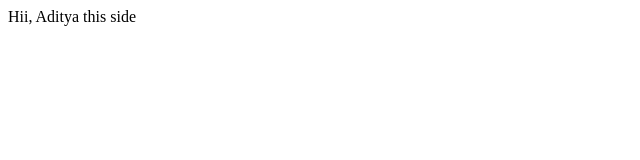
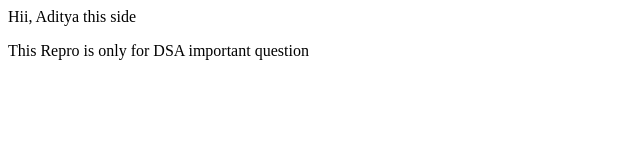
Before and after one commit to arunjadaun2002/DSA-TOPIC-WISE-IMPORTANT-QUESTION, a plain HTML site: page index.html in a window 1280 px wide. Shown: the whole page, without its empty margins (0-640 px from the left). Drawn offline with Linux system fonts and the light colour scheme.

Commit message:
Change to code branch

```diff
--- a/index.html
+++ b/index.html
@@ -1 +1,2 @@
 <p>Hii, Aditya this side</p>
+<p>This Repro is only for DSA important question </p>
```
